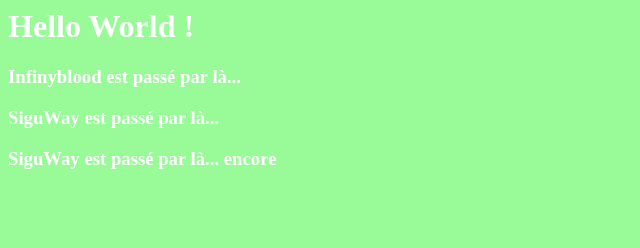
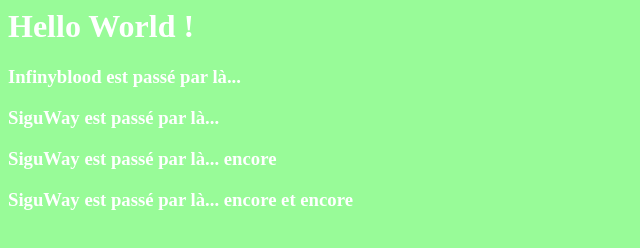
Before and after one commit to Infinyblood1/TD-Qualite-du-Code, a plain HTML site: page Index.html in a window 1280 px wide. Shown: the whole page, without its empty margins (0-640 px from the left). Drawn offline with Linux system fonts and the light colour scheme.

Commit message:
Commit de collabo vichy

```diff
--- a/Index.html
+++ b/Index.html
@@ -8,5 +8,6 @@
         <h3>Infinyblood est passé par là...</h3>
         <h3>SiguWay est passé par là...</h3>
         <h3>SiguWay est passé par là... encore</h3>
+                <h3>SiguWay est passé par là... encore et encore</h3>
     </body>
 </html>
```
